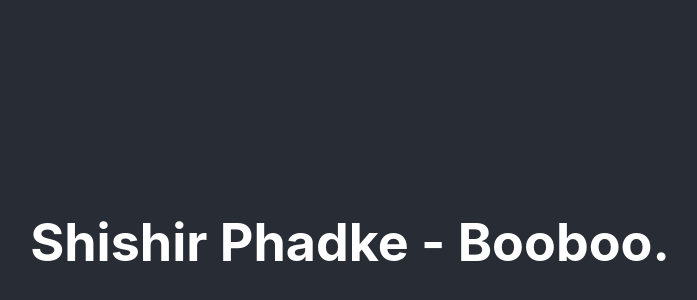
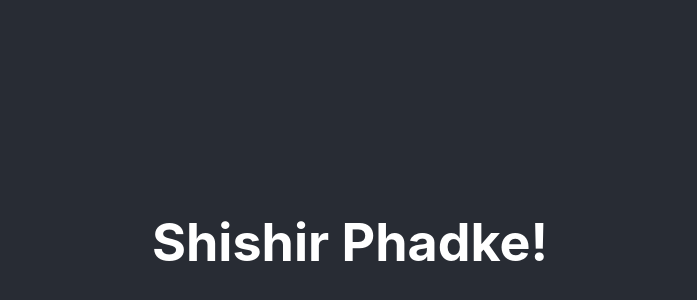
Before and after one commit to shishircoolin/reactjs-github-actions-test, a React (Create React App) app: page / in a window 1280 px wide. Shown: the part 158-458 px from the top of the page, without its empty margins (290-987 px from the left). Built offline with nearby package versions, Linux system fonts and the light colour scheme.

Commit message:
Title name change.

```diff
--- a/src/App.js
+++ b/src/App.js
@@ -4,7 +4,7 @@ function App() {
   return (
     <div className="App">
       <header className="App-header">
-        <h1>Shishir Phadke - Booboo.</h1>
+        <h1>Shishir Phadke!</h1>
       </header>
     </div>
   );
```
